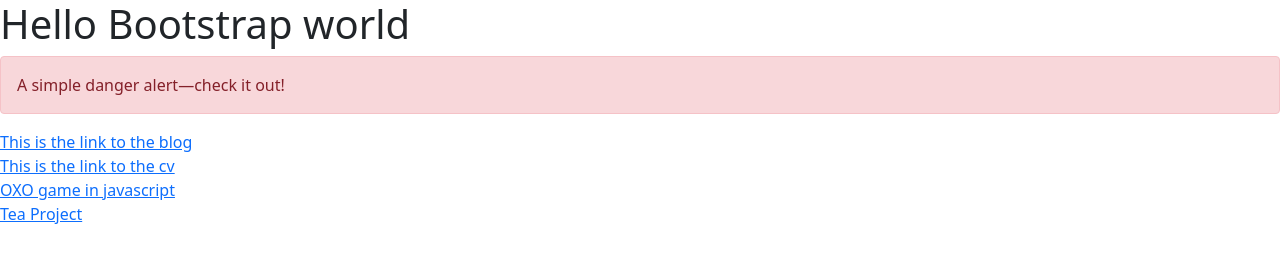
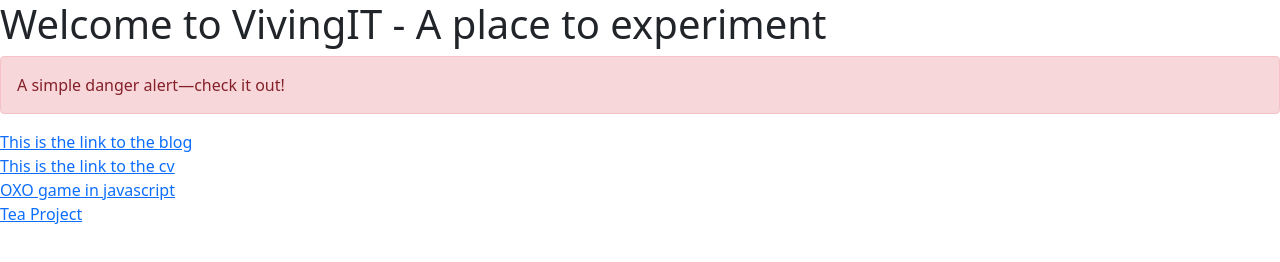
Before and after one commit to Sorevitnod/Vivingit, a plain HTML site: page index.html in a window 1280 px wide. Drawn offline with nearby package versions, Linux system fonts and the light colour scheme.

Commit message:
changes title

```diff
--- a/index.html
+++ b/index.html
@@ -8,7 +8,7 @@
     <title>Document</title>
 </head>
 <body>
-    <h1>Hello Bootstrap world</h1>
+    <h1>Welcome to VivingIT - A place to experiment</h1>
     <div class="alert alert-danger" role="alert">
         A simple danger alert—check it out!
       </div>
```
